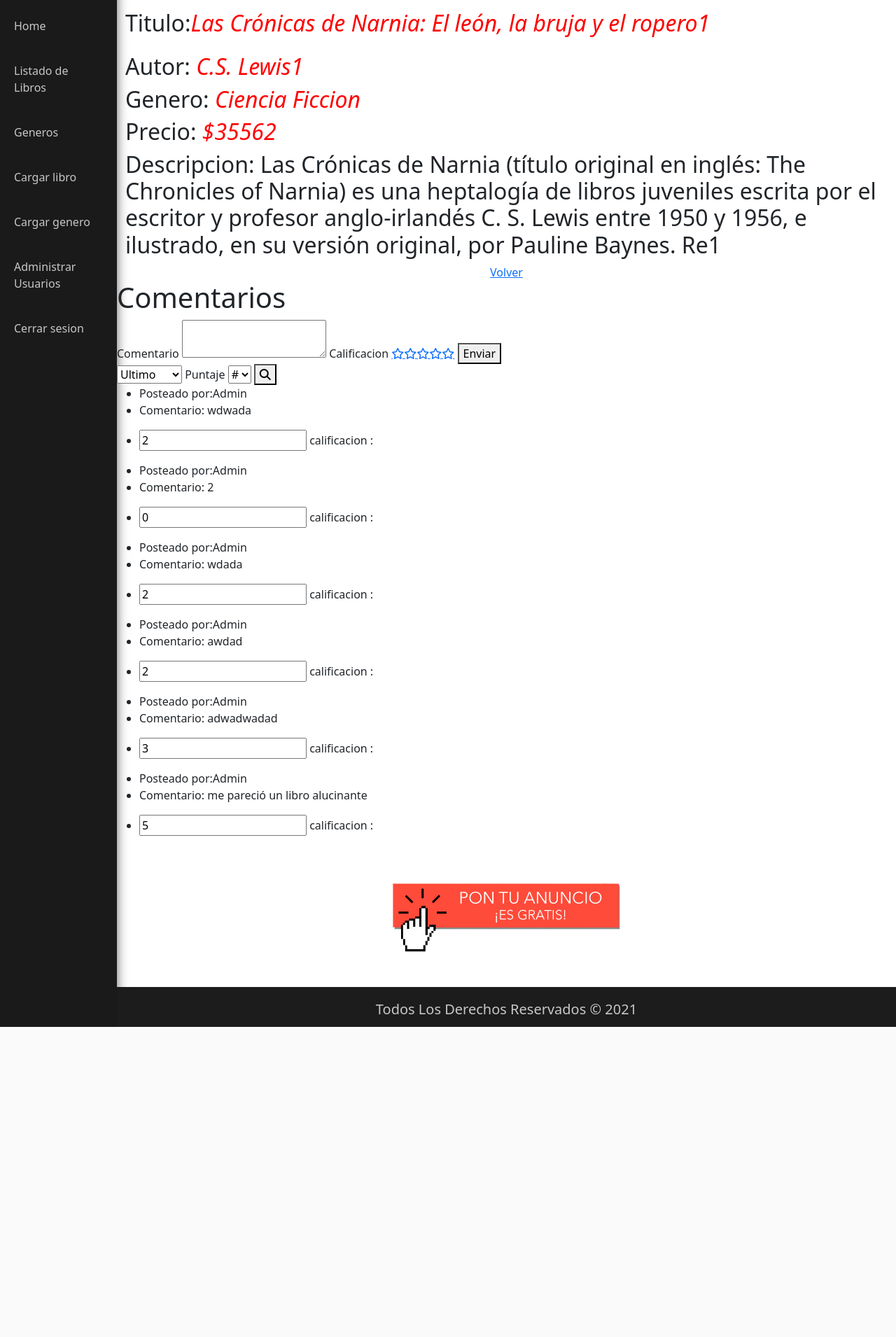
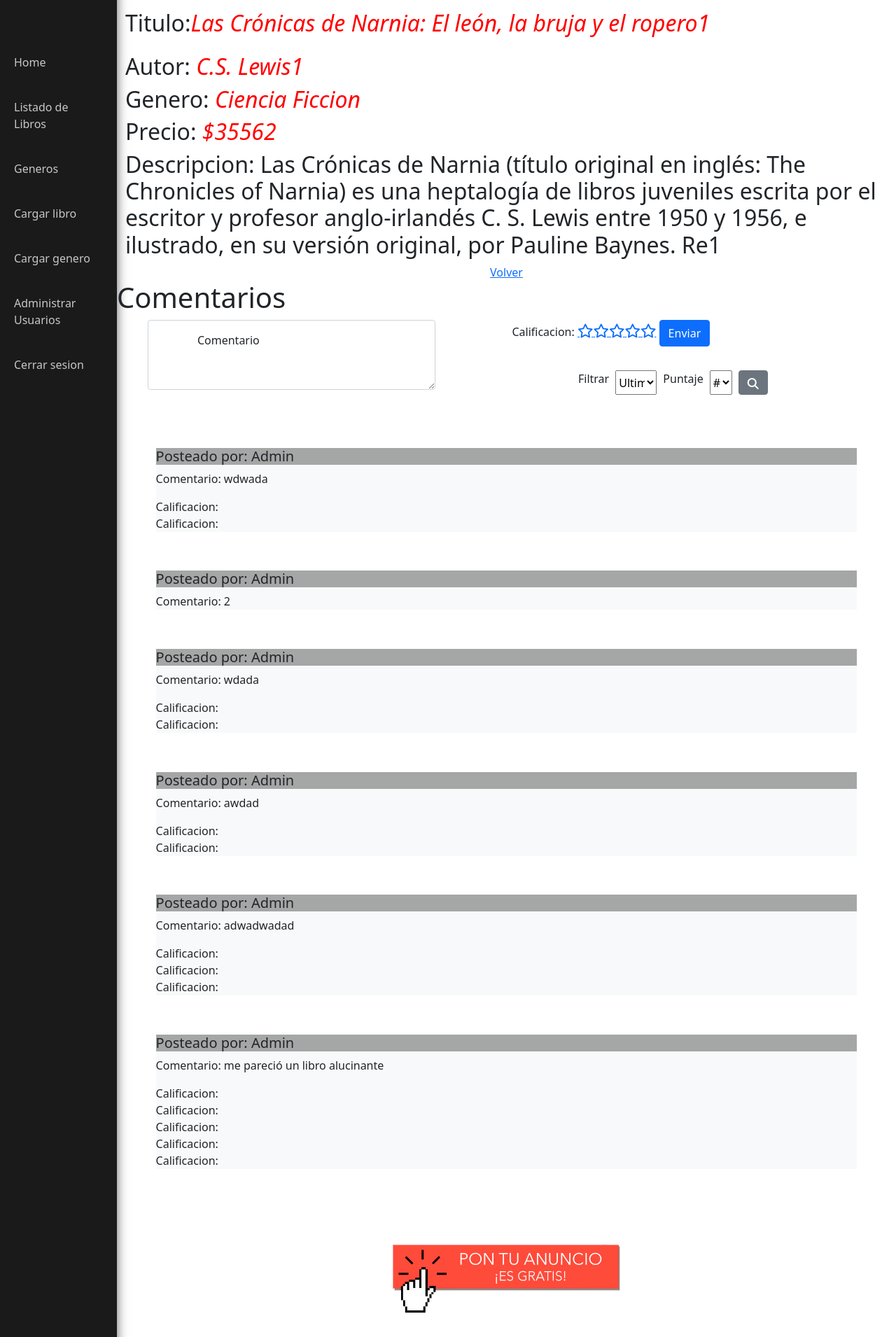
Before and after one commit to NahumLarzabal/TPE-Larzabal-Menchon, a PHP site: page /tpe/viewLibro/1 in a window 1280 px wide. Shown: the part 157-2067 px from the top of the page at 70% size. Before the commit the page ends 1624 px from the top, so only its background shows below. Run offline with PHP 8.4, Linux system fonts and the light colour scheme; the visitor is signed in with stand-in values (Sample User, id 1); data comes from the database, SQL or seed files in the repository; some libraries are stand-ins or nearby versions.

Commit message:
comentarios style

```diff
--- a/Controller/userController.php
+++ b/Controller/userController.php
@@ -38,7 +38,6 @@ class UserController{
 
             // Obtengo el usuario de la base de datos
             $user = $this->model->getUser($email);
-            var_dump($user);
 
             // Si el usuario existe y las contraseñas coinciden
             if ($user  && password_verify($password, $user->password)) {
--- a/View/LibroView.php
+++ b/View/LibroView.php
@@ -7,7 +7,6 @@ class LibroView{
         $this->smarty = new Smarty();
         $this->smarty->assign('email',$email);
         $this->smarty->assign('rol',$rol);
-
     }
 
     function showLibros($libros,$categorias){
--- a/css/star.css
+++ b/css/star.css
@@ -1,6 +1,6 @@
 
 .checked {
-    color : yellow;
+    color : rgb(89, 89, 211);
     font-size : 20px;
 }
 .unchecked {
--- a/css/stylecss.css
+++ b/css/stylecss.css
@@ -384,18 +384,67 @@ footer div h5{
     color: #c7c7c7;
 }
 
-
+/*      --------------------------------       insert  Comentarios  y Comentarios tlp      ---------------------------------     */
 .starrr {
     display: inline-block;
 }
     .starrr a {
-      font-size: 16px;
+      font-size: 25px;
       padding: 0 1px;
       cursor: pointer;
       color: #FFD119;
       text-decoration: none;
      }
 
-.textComent{
-    color:red;
+.comentario{
+    height: 100px !important;
+    width: 75% !important;
+    margin-left: 8% !important;
+    margin-bottom: 20px !important;
 }
+
+.form-floating>label {
+    left: 110px;
+}
+.insertCommentForm{
+    display: flex;
+    flex-direction: column;
+}
+.insertCommentForm2{
+    display: flex;
+    margin-left: 659px;
+    margin-top: -48px;
+}
+
+.fa.fa-star-o:before {
+    font-size: 20px;
+}
+.w-13{
+    width: 13%;
+    height: 35px;
+    margin-left: 2%;
+    margin-right: 2%;
+}
+.w-7{
+    width: 7%;
+    height: 35px;
+    margin-left: 2%;
+}
+.orderby{
+    height: 35px;
+    margin-bottom: 20px;
+    margin-left: 2%;
+}
+.estrellaDelete {
+    display: flex;
+}
+.idcomment{
+    margin-left: 15px;
+}
+
+.formComentarios{
+    margin: 5%;
+}
+.h5Color{
+    background-color: #1c1c1c60;
+}
--- a/js/comentarios.js
+++ b/js/comentarios.js
@@ -17,7 +17,7 @@ let api = new Vue({
         commentDelete:async function (id_comment){
               let id_libro = document.querySelector(".id_libro").value;
               let rol = document.querySelector('.rol').value;
-                if(rol == 4 || rol ==3){
+                if(rol == 4 || rol == 3){
                   console.log("No sos Administrador");
                 }else{
                 try {
```
Also changed, not shown: templates/vue/comentarios.tpl (+40 -47 lines), templates/vue/insertComentario.tpl (+29 -6 lines).
